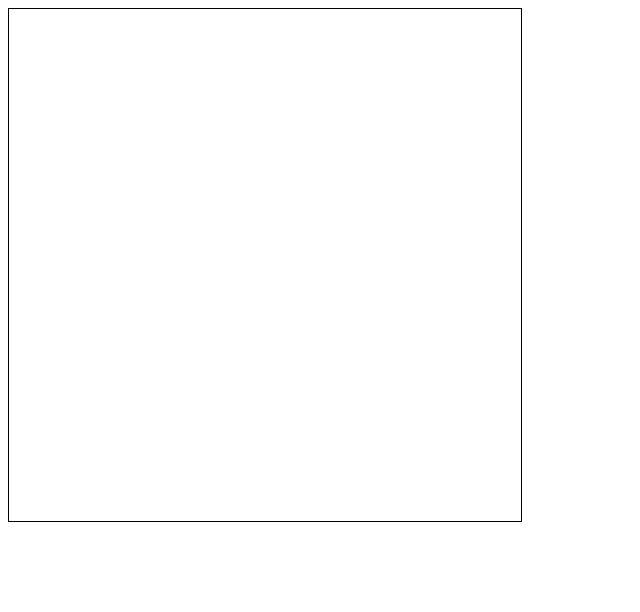
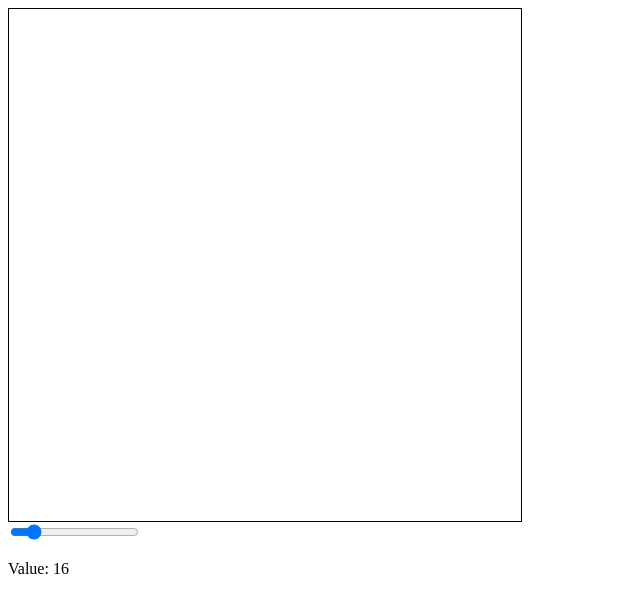
Before and after one commit to xPolydeuces/Odin-Project, a plain HTML site: page odin-etch-a-sketch/index.html in a window 1280 px wide. Shown: the whole page, without its empty margins (0-640 px from the left). Drawn offline with Linux system fonts and the light colour scheme.

Commit message:
Add slider to change the size of the grid

```diff
--- a/odin-etch-a-sketch/index.html
+++ b/odin-etch-a-sketch/index.html
@@ -12,5 +12,9 @@
         <div id="grid-container">
 
         </div>
+        <div class="slidecontainer">
+            <input type="range" min="8" max="64" value="16" class="slider" id="myRange">
+            <p>Value: <span class="value"></span></p>
+        </div>
     </body>
 </html>
--- a/odin-etch-a-sketch/script.js
+++ b/odin-etch-a-sketch/script.js
@@ -1,9 +1,14 @@
 const gridContainer = document.querySelector('#grid-container');
-const gridSize = 16;
+const slider = document.querySelector('.slider');
+const value = document.querySelector('.value');
 let mouseDown = false
 document.body.onmousedown = () => (mouseDown = true)
 document.body.onmouseup = () => (mouseDown = false)
 
+function gridCreate(){
+    let gridSize = slider.value;
+    value.innerHTML = gridSize;
+    gridContainer.innerHTML = '';
     for(let i = 0; gridSize*gridSize > i; i++){
         const gridElement = document.createElement('div');
         gridElement.classList.add('grid-element');
@@ -13,8 +18,15 @@ for(let i = 0; gridSize*gridSize > i; i++){
         gridElement.addEventListener('mousedown', fillGridElement);
         gridContainer.appendChild(gridElement);
     }
+}
 
 function fillGridElement (e) {
     if (e.type === 'mouseover' && !mouseDown) return;
     e.target.classList.add('filled');
 }
+
+slider.oninput = function() {
+    gridCreate();
+}
+
+gridCreate();
```
Also changed, not shown: odin-etch-a-sketch/style.css (line endings or trailing spaces). Lines whose indentation alone changed are shown as unchanged.
